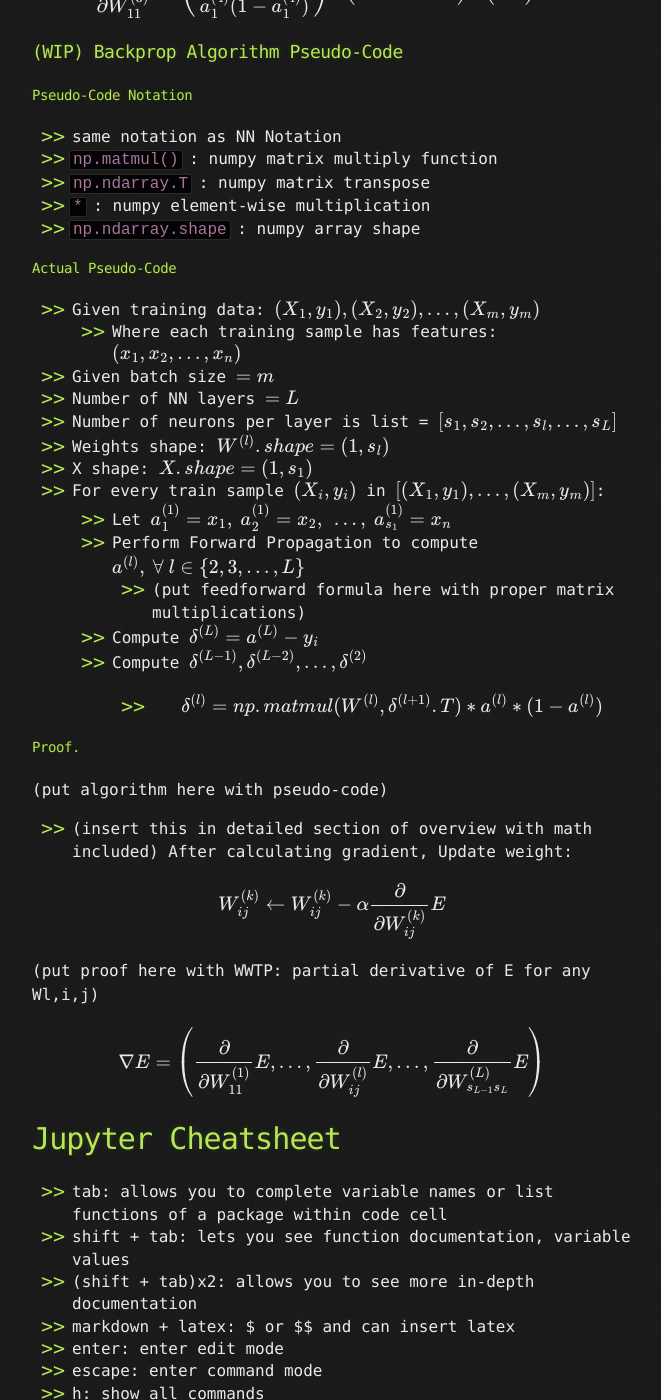
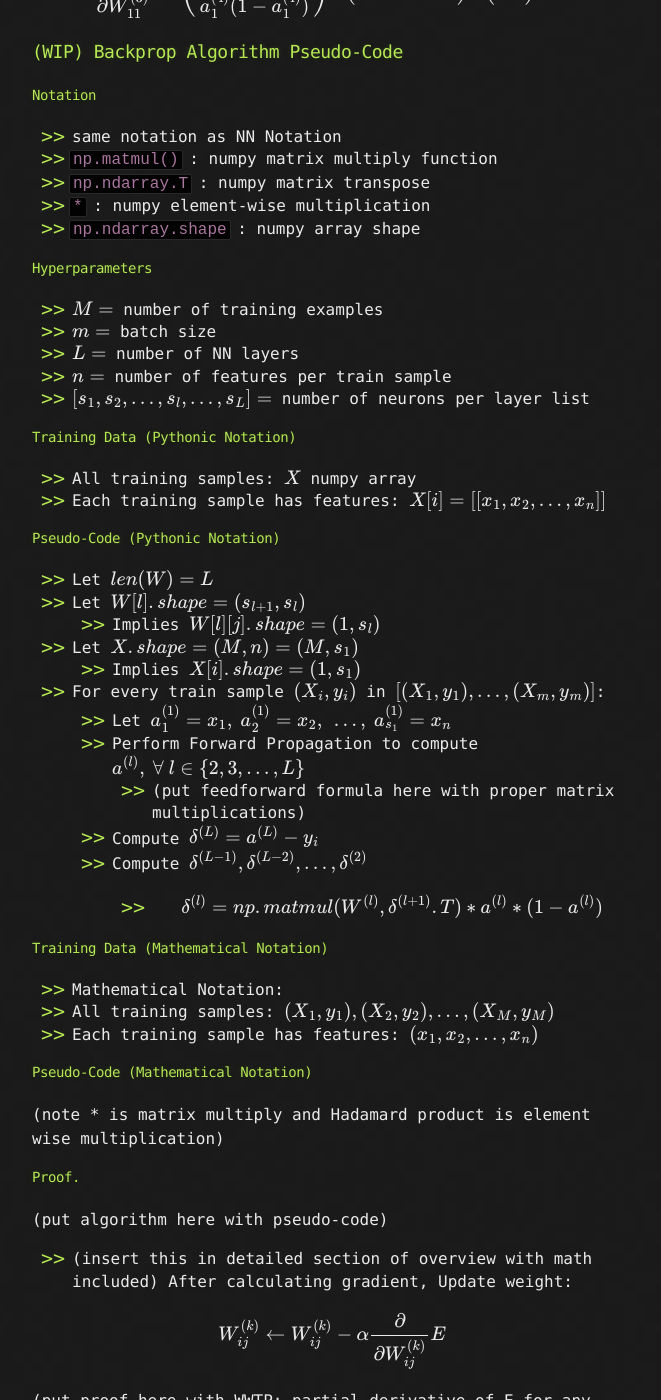
Before and after one commit to LivingProgram/ml-notes, a Jekyll site: the page built from index.md, in a window 1280 px wide and 1400 px high, scrolled down 14778 px. Shown: the whole window, without its empty margins (308-969 px from the left). Built offline with Jekyll 4.4.1, drawn with Linux system fonts in a browser that asks for light colours; our own code applies the rules of GitHub Pages for plain Markdown files; formulas are drawn with MathJax 3; the repository's description, which GitHub fills in, is left out; some of the changed text lies outside the part shown.

Commit message:
update notes

```diff
--- a/index.md
+++ b/index.md
@@ -444,21 +444,30 @@ $$
 $$
 
 ### (WIP) Backprop Algorithm Pseudo-Code
-#### Pseudo-Code Notation
+#### Notation
 - same notation as NN Notation
 - `np.matmul()` : numpy matrix multiply function
 - `np.ndarray.T` : numpy matrix transpose
 - `*` : numpy element-wise multiplication
 - `np.ndarray.shape` : numpy array shape
 
-#### Actual Pseudo-Code
-- Given training data: $$(X_1,y_1),(X_2,y_2),\ldots,(X_m,y_m)$$
-  - Where each training sample has features: $$(x_1,x_2,\ldots,x_n)$$
-- Given batch size $$= m$$
-- Number of NN layers $$= L$$
-- Number of neurons per layer is list = $$[s_1,s_2,\ldots,s_l,\ldots,s_L]$$
-- Weights shape: $$W^{(l)}.shape=(1,s_l)$$
-- X shape: $$X.shape=(1,s_1)$$
+#### Hyperparameters
+- $$M=$$ number of training examples
+- $$m=$$ batch size
+- $$L=$$ number of NN layers
+- $$n=$$ number of features per train sample
+- $$[s_1,s_2,\ldots,s_l,\ldots,s_L] = $$ number of neurons per layer list
+
+#### Training Data (Pythonic Notation)
+- All training samples: $$X$$ numpy array
+- Each training sample has features: $$X[i]=[[x_1,x_2,\ldots,x_n]]$$
+
+#### Pseudo-Code (Pythonic Notation)
+- Let $$len(W)=L$$
+- Let $$W[l].shape=(s_{l+1},s_l)$$
+  - Implies $$W[l][j].shape=(1,s_l)$$
+- Let $$X.shape=(M,n)=(M,s_1)$$
+  - Implies $$X[i].shape=(1,s_1)$$
 - For every train sample $$(X_i,y_i)$$ in $$[(X_1,y_1),\ldots,(X_m,y_m)]$$:
   - Let $$a_1^{(1)}=x_1,\ a_2^{(1)}=x_2,\ \ldots,\ a_{s_1}^{(1)}=x_n$$
   - Perform Forward Propagation to compute $$a^{(l)},\ \forall\ l\in\{2,3,\ldots,L\}$$
@@ -466,6 +475,14 @@ $$
   - Compute $$\delta^{(L)}=a^{(L)}-y_i$$
   - Compute $$\delta^{(L-1)},\delta^{(L-2)},\ldots,\delta^{(2)}$$
     - $$\delta^{(l)}=np.matmul(W^{(l)},\delta^{(l+1)}.T)*a^{(l)}*(1-a^{(l)})$$
+
+#### Training Data (Mathematical Notation)
+- Mathematical Notation:
+- All training samples: $$(X_1,y_1),(X_2,y_2),\ldots,(X_M,y_M)$$
+- Each training sample has features: $$(x_1,x_2,\ldots,x_n)$$
+
+#### Pseudo-Code (Mathematical Notation)
+(note * is matrix multiply and Hadamard product is element wise multiplication)
 
 #### Proof.
 
@@ -514,3 +531,8 @@ $$\nabla E = \left(\frac{\partial}{\partial W^{(1)}_{11}}E,\ldots,\frac{\partial
   - `(rows, columns)`
   - `(layers, rows, columns)`
 - `x = v[None, :]` : add new dimension to array
+
+# LivingProgram Note-Taking Convention
+* When dealing with pseudo-code:
+  * Pythonic Notation: python code, subscripts for variables allowed
+  * Mathematical Notation: pure math
```
